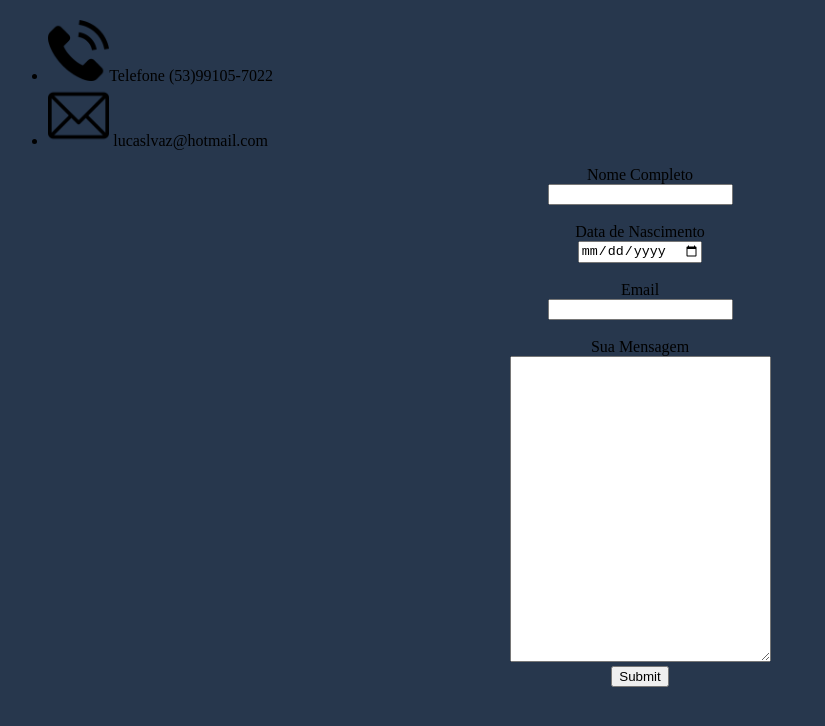
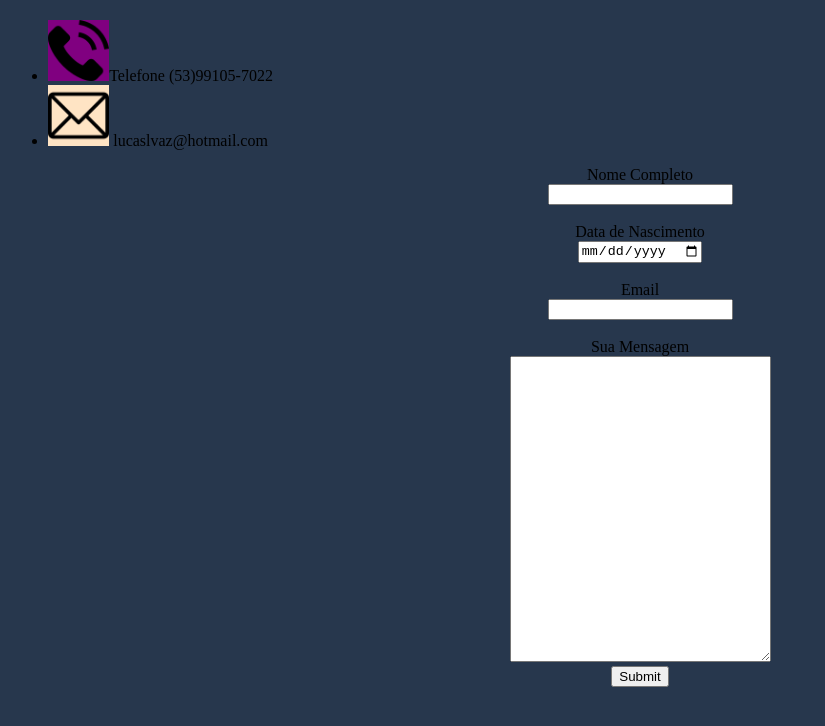
Before and after one commit to lucaslvaz/OnePage, a plain HTML site: page Contato/contato.html in a window 1280 px wide. Shown: the part 60-786 px from the top of the page, without its empty margins (0-825 px from the left). Drawn offline with Linux system fonts and the light colour scheme.

Commit message:
update1
MUDANDO COR DE CARA IMG
IMG CLASS

```diff
--- a/CSS/style.css
+++ b/CSS/style.css
@@ -1,5 +1,7 @@
 
-            body {
+ /*===================SEÇÃO DE TAGS===================*/
+
+           body {
                 background-color: #27374D;
             }
 
@@ -16,3 +18,15 @@
             h1 {
                 color: #66BFBF;
             }
+
+
+/*===================SEÇÃO DE TAGS===================*/
+
+
+            .imagem-telefone {
+                background-color: purple;
+            }
+
+            .imagem-email {
+                background-color: bisque;
+            }
--- a/Contato/contato.html
+++ b/Contato/contato.html
@@ -11,9 +11,9 @@
   <h1><em><strong>Contatos</strong></em></h1>
 
     <ul type="-">
-      <li> <img src="img/IconTELCOnt.png" width="5%" alt="">Telefone (53)99105-7022</li>
+      <li> <img class="imagem-telefone" src="img/IconTELCOnt.png" width="5%" alt="">Telefone (53)99105-7022</li>
 
-      <li> <img src="img/561127.png" width="5%" alt=""> lucaslvaz@hotmail.com</li>
+      <li> <img class="imagem-email" src="img/561127.png" width="5%" alt=""> lucaslvaz@hotmail.com</li>
 
     </ul>
 
```
